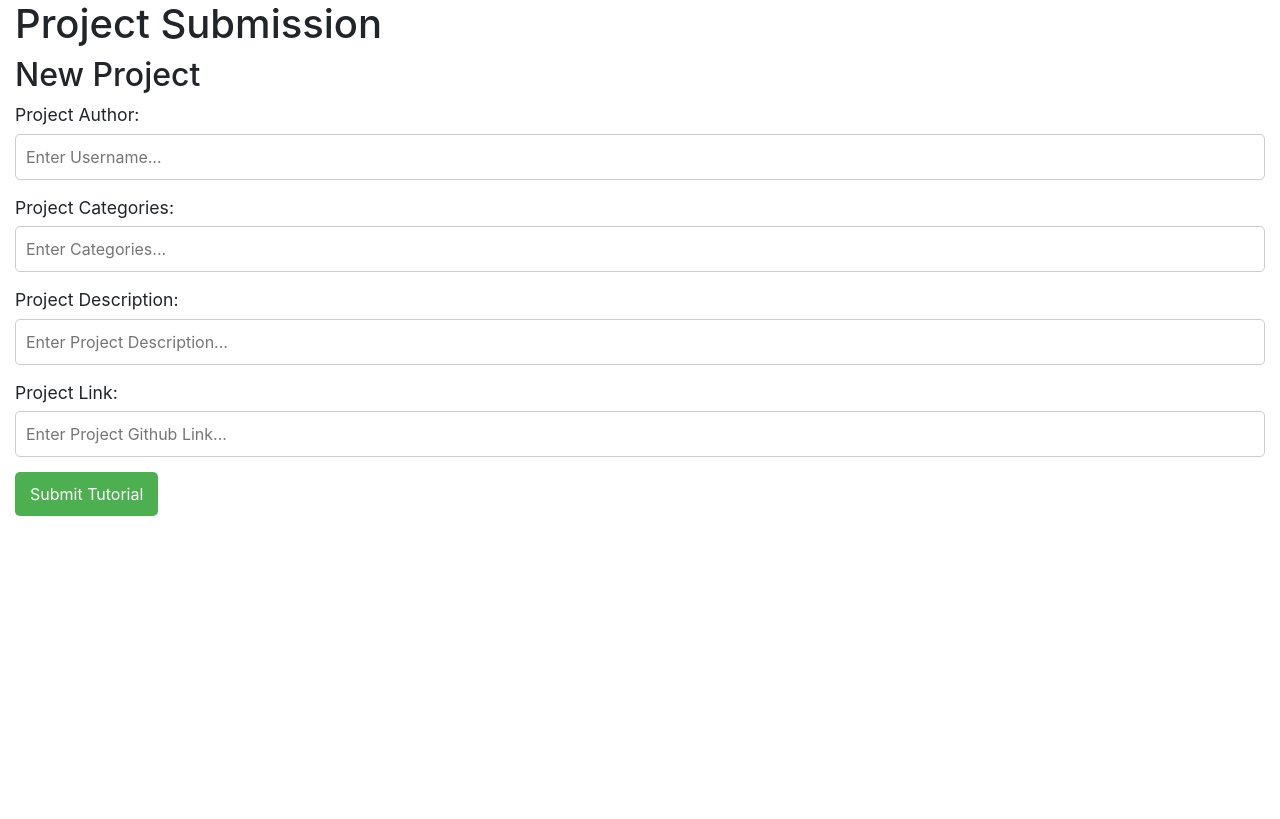
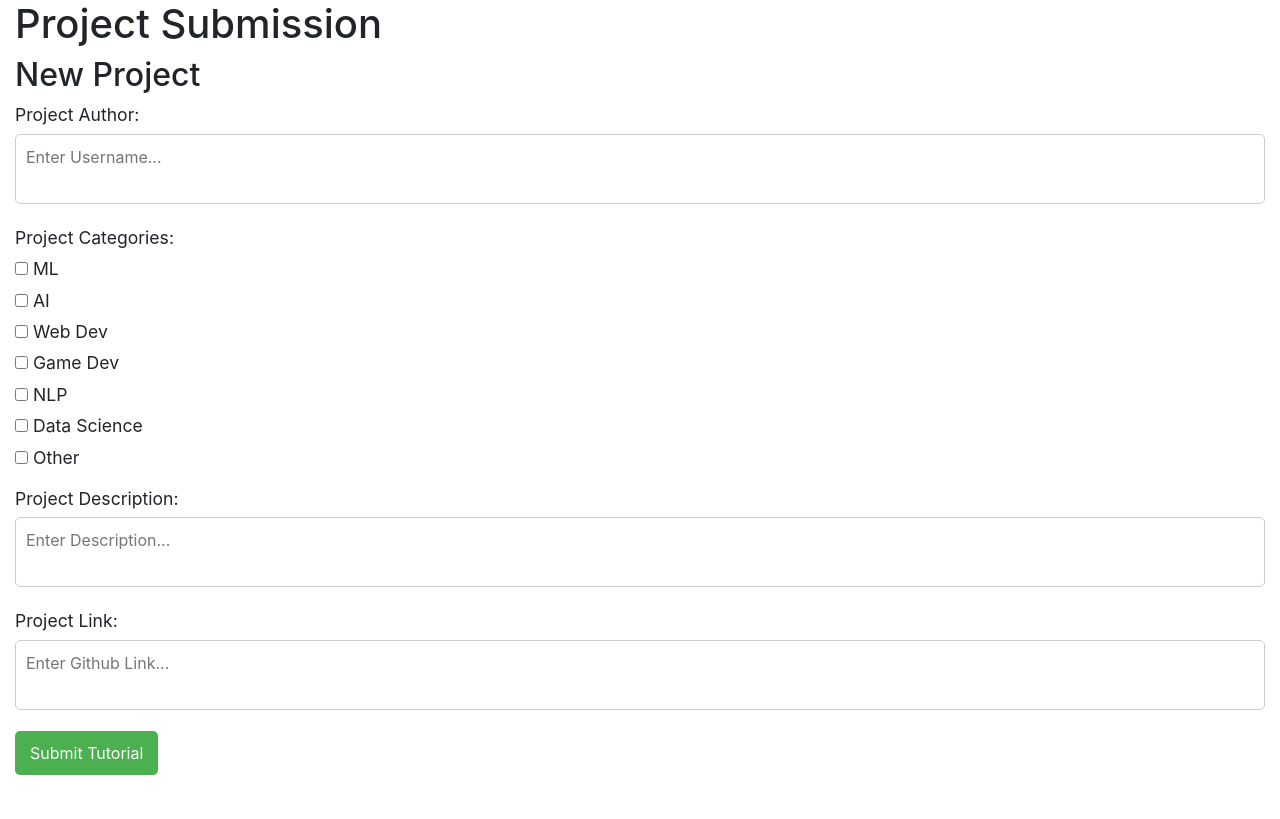
Before and after one commit to MA0610/DatabaseProjectWebsite, a Flask app: page /submitProject in a window 1280 px wide. Shown: the part 56-875 px from the top of the page. Before the commit the page ends 572 px from the top, so only its background shows below. Run offline with Flask 3, Linux system fonts and the light colour scheme; some libraries are stand-ins or nearby versions.

Commit message:
changed text forms to textareas to make areas expand with text, also make the categories into checkboxes

```diff
--- a/Databases Project Website/templates/submit.html
+++ b/Databases Project Website/templates/submit.html
@@ -19,15 +19,18 @@
             margin-bottom: 5px;
             display: block;
         }
-          input[type="text"] {
+        textarea {
             width: 100%;
             padding: 10px;
             font-size: 1em;
             border-radius: 5px;
             border: 1px solid #ccc;
             box-sizing: border-box;
+            min-height: 50px;
+            resize: none;
+            overflow-y: hidden;
         }
-          input[type="text"]:hover {
+        textarea:hover {
             border-color: #007BFF;
         }
         button {
@@ -48,75 +51,86 @@
 <body>
     <h1>Project Submission</h1>
 
-
-
     <div class="addProject">
         <h2>New Project</h2>
-        <!-- NEED TO ADD CSS STYLING TO INCREASE SIZE OF BOXES -->
+
         <div class="add-Project-Username">
             <label for="new-Project-Username">Project Author:</label>
-            <input type="text" id="new-Project-Username" placeholder="Enter Username...">
+            <textarea id="new-Project-Username" placeholder="Enter Username..." oninput="resizeTextarea(this)"></textarea>
         </div>
 
         <div class="add-Project-Categories">
             <label for="new-Project-Categories">Project Categories:</label>
-            <input type="text" id="new-Project-Categories" placeholder="Enter Categories...">
+            <div class="categoryCheckboxes">
+                <label><input type="checkbox" name="ML" value="ML" id="categoryML"> ML</label>
+                <label><input type="checkbox" name="AI" value="AI" id="categoryAI"> AI</label>
+                <label><input type="checkbox" name="Web Dev" value="Web Dev" id="categoryWebDev"> Web Dev</label>
+                <label><input type="checkbox" name="Game Dev" value="Game Dev" id="categoryGameDev"> Game Dev</label>
+                <label><input type="checkbox" name="NLP" value="NLP" id="categoryNLP"> NLP</label>
+                <label><input type="checkbox" name="Data Science" value="Data Science" id="categoryDataScience"> Data Science</label>
+                <label><input type="checkbox" name="Other" value="Other" id="categoryOther"> Other</label>
+
+            </div>
         </div>
 
         <div class="add-Project-Description">
             <label for="new-Project-Description">Project Description:</label>
-            <input type="text" id="new-Project-Description" placeholder="Enter Project Description...">
+            <textarea id="new-Project-Description" placeholder="Enter Description..." oninput="resizeTextarea(this)"></textarea>
         </div>
 
         <div class="add-Project-Link">
             <label for="new-Project-Link">Project Link:</label>
-            <input type="text" id="new-Project-Link" placeholder="Enter Project Github Link...">
+            <textarea id="new-Project-Link" placeholder="Enter Github Link..." oninput="resizeTextarea(this)"></textarea>
         </div>
 
-
-
-
-
-
-        <!-- Submit Button -->
         <button type="button" id="submitButton">Submit Tutorial</button>
 
-        <!-- <button type="button" id="clearDatabaseButton">Clear Schedule</button> -->
         <br></br>
-
-        <!-- <h3>Directions</h3> -->
-
-
     </div>
-
-
-
-
 
     <div class="main-container">
 
     </div>
 
+    <script>
+        // Function to resize the textarea dynamically based on content
+        function resizeTextarea(textarea) {
+            // Reset the height to auto to shrink back if content is deleted
+            textarea.style.height = 'auto';
+            // Set the height to fit the content
+            textarea.style.height = (textarea.scrollHeight) + 'px';
+        }
 
-    <script>
+        // Reset the textareas to their original size
+        function resetTextareaSize() {
+            const textareas = document.querySelectorAll('textarea');
+            textareas.forEach(textarea => {
+                textarea.style.height = '50px'; // Reset to original min-height
+            });
+        }
 
-document.getElementById('submitButton').addEventListener('click', () => {
-
-
-
-
-
-
+        // Event listener for the submit button
+        document.getElementById('submitButton').addEventListener('click', async () => {
             const userName = document.getElementById('new-Project-Username').value;
             const description = document.getElementById('new-Project-Description').value;
-const categories = document.getElementById('new-Project-Categories').value;
+
+            // Collect the selected categories
+            let selectedCategories = [];
+            const categoryCheckboxes = document.querySelectorAll('.categoryCheckboxes input[type="checkbox"]:checked');
+            categoryCheckboxes.forEach(checkbox => {
+                selectedCategories.push(checkbox.value);  // Push the value of the selected checkbox
+            });
+
+            // Join the selected categories into a single string
+            const categories = selectedCategories.length > 0 ? selectedCategories.join(', ') : ''; // Handle no selection
+
             const link = document.getElementById('new-Project-Link').value;
 
+            // Check if all fields are filled, including categories
             if (!userName || !description || !categories || !link) {
                 alert("Please fill in all fields before submitting.");
                 return;
             }
-
 
             const requestData = {
                 projectAuthor: userName,
@@ -125,15 +139,20 @@ const requestData = {
                 projectLink: link
             };
 
-// Clear the form inputs
+            // Reset form fields
             document.getElementById('new-Project-Username').value = '';
             document.getElementById('new-Project-Description').value = '';
-document.getElementById('new-Project-Categories').value = '';
             document.getElementById('new-Project-Link').value = '';
+             // Uncheck all checkboxes
+            const checkboxes = document.querySelectorAll('.categoryCheckboxes input[type="checkbox"]');
+            checkboxes.forEach(checkbox => {
+                checkbox.checked = false;  // Uncheck each checkbox
+            });
 
+            resetTextareaSize();
 
             try {
-            const response = fetch('/putProject', {
+                const response = await fetch('/putProject', {
                     method: 'POST',
                     headers: {
                         'Content-Type': 'application/json'
@@ -141,24 +160,19 @@ try {
                     body: JSON.stringify(requestData)
                 });
 
-
+                const data = await response.json();
                 if (data.success) {
                     console.log('Project submitted successfully!');
                 } else {
-                console.error('Project submitting tutorial');
+                    console.error('Error submitting project');
                 }
             } catch (error) {
                 console.error('Error during fetch:', error);
             }
 
             alert('Project submitted for approval!');
+        });
+    </script>
 
-});
-
-
-
-
-
-    </script>
 </body>
 {% endblock %}
```
Lines whose indentation alone changed are shown as unchanged.
